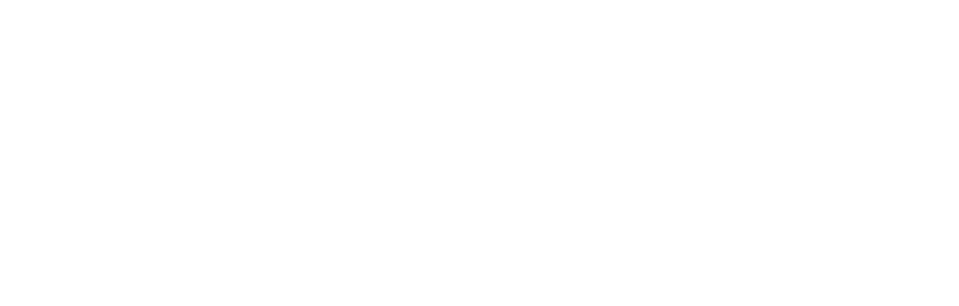
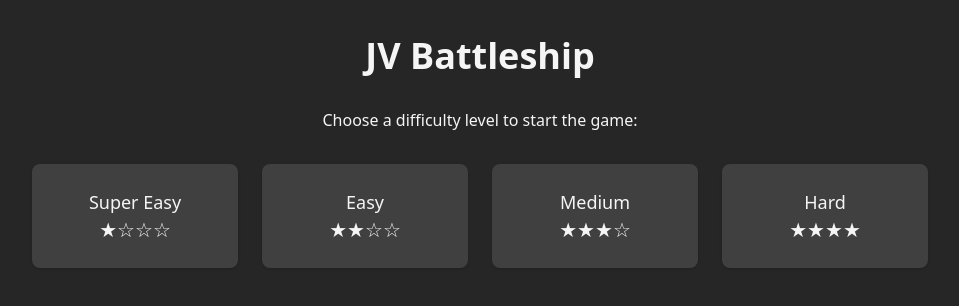
Before and after one commit to JGhignatti/jv-battleship, an Angular app: page / in a window 1280 px wide. Shown: the top 306 px of the page, without its empty margins (160-1119 px from the left). Built offline with nearby package versions, Linux system fonts and the light colour scheme.

Commit message:
feat: populate home page with difficulty selection

```diff
--- a/src/app/pages/home/home.page.ts
+++ b/src/app/pages/home/home.page.ts
@@ -1,7 +1,55 @@
 import { Component } from '@angular/core';
+import { RouterLink } from '@angular/router';
 
 @Component({
+  selector: 'jv-home',
   standalone: true,
-  template: ``,
+  imports: [RouterLink],
+  template: `
+    <div class="flex h-full w-full justify-center">
+      <main class="container flex flex-col items-center gap-8 px-4 py-9">
+        <h1 class="px-4 text-4xl font-bold">JV Battleship</h1>
+        <p>Choose a difficulty level to start the game:</p>
+
+        <div class="grid w-full max-w-4xl grid-cols-1 gap-6 sm:grid-cols-2 md:grid-cols-4">
+          @for (difficulty of difficulties; track $index) {
+          <a
+            role="button"
+            class="flex flex-col items-center rounded-lg bg-neutral-700 p-6 shadow transition-colors hover:bg-neutral-600"
+            [routerLink]="['/g']"
+            [queryParams]="{ d: difficulty.code }"
+          >
+            <h3 class="text-lg">{{ difficulty.name }}</h3>
+            <p>
+              @for (star of arrayRef(4); track index; let index = $index) {
+              <span class="text-xl">{{ index <= difficulty.code ? '&starf;' : '&star;' }}</span>
+              }
+            </p>
+          </a>
+          }
+        </div>
+      </main>
+    </div>
+  `,
 })
-export class HomePage {}
+export class HomePage {
+  readonly difficulties = [
+    {
+      name: 'Super Easy',
+      code: 0,
+    },
+    {
+      name: 'Easy',
+      code: 1,
+    },
+    {
+      name: 'Medium',
+      code: 2,
+    },
+    {
+      name: 'Hard',
+      code: 3,
+    },
+  ];
+  readonly arrayRef = Array;
+}
--- a/src/index.html
+++ b/src/index.html
@@ -7,7 +7,7 @@
     <meta name="viewport" content="width=device-width, initial-scale=1" />
     <link rel="icon" type="image/x-icon" href="favicon.ico" />
   </head>
-  <body>
+  <body class="h-screen bg-neutral-800 text-neutral-100">
     <jv-root />
   </body>
 </html>
```
